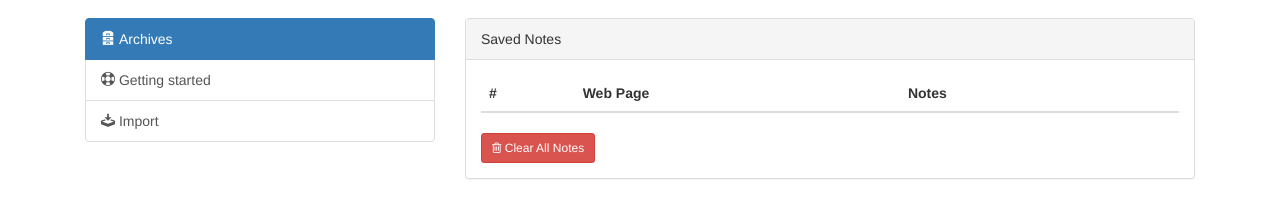
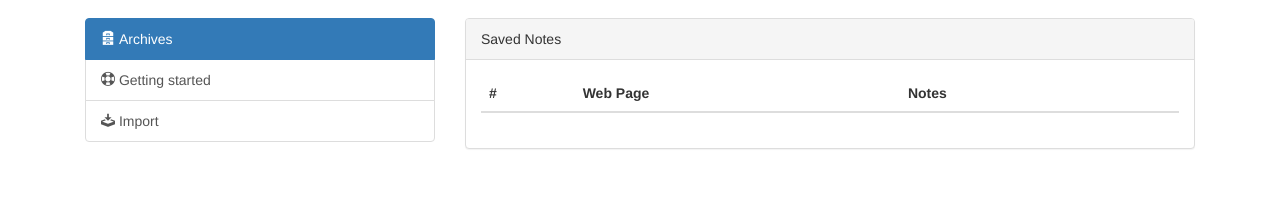
Before and after one commit to notely/notely-chrome, a browser extension: page src/options.html in a window 1280 px wide. Shown: the part 53-268 px from the top of the page. Drawn offline with nearby package versions, Linux system fonts and the light colour scheme; files whose address does not match are found by name.

Commit message:
Changed title on options page

```diff
--- a/src/options.html
+++ b/src/options.html
@@ -1,7 +1,7 @@
 <!doctype html>
 <html>
 	<head>
-		<title>Getting Started Extension's Popup</title>
+		<title>Notely - Options</title>
 		<link rel="stylesheet" href="css/bootstrap.min.css">
 		<!--link rel="stylesheet" href="css/bootstrap-theme.min.css"-->
 		<!-- <link rel="stylesheet" href="http://netdna.bootstrapcdn.com/bootswatch/3.0.0/spacelab/bootstrap.min.css"> -->
@@ -72,7 +72,7 @@
 								<tbody>
 								</tbody>
 							</table>
-							<a type="submit" class="btn btn-sm btn-danger"><i class="icon-trash"></i> Clear All Notes</a>
+							<!--a type="submit" class="btn btn-sm btn-danger"><i class="icon-trash"></i> Clear All Notes</a-->
 						</div>
 					</div>
 
```
